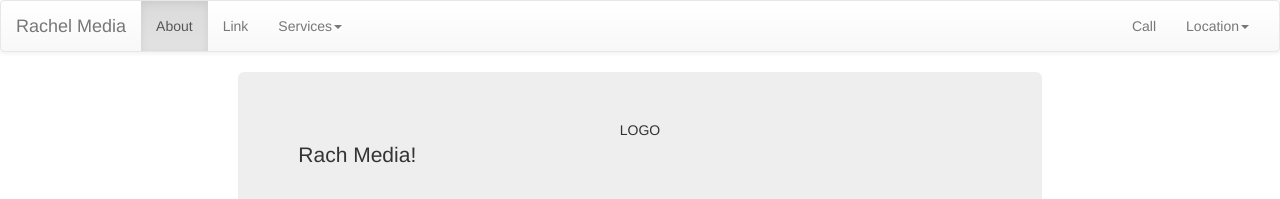
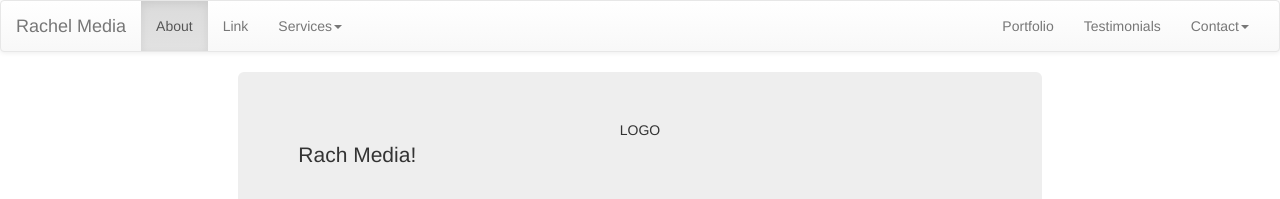
Before and after one commit to ryan258/rachel, a Jekyll site: the page built from index.html, in a window 1280 px wide. Shown: the top 199 px of the page. Built offline with Jekyll 4.4.1, drawn with Linux system fonts in a browser that asks for light colours; nearby versions of some CDN libraries; Markdown is read by kramdown in place of the engine named in the settings.

Commit message:
push nav changes

```diff
--- a/_includes/nav.html
+++ b/_includes/nav.html
@@ -31,15 +31,15 @@
         </li>
       </ul>
       <ul class="nav navbar-nav navbar-right">
-        <li><a href="#">Call</a></li>
+        <li><a href="#">Portfolio</a></li>
+        <li><a href="#">Testimonials</a></li>
         <li class="dropdown">
-          <a href="#" class="dropdown-toggle" data-toggle="dropdown" role="button" aria-expanded="false">Location<span class="caret"></span></a>
+          <a href="#" class="dropdown-toggle" data-toggle="dropdown" role="button" aria-expanded="false">Contact<span class="caret"></span></a>
           <ul class="dropdown-menu" role="menu">
-            <li><a href="#">Map</a></li>
-            <li><a href="#">Hours</a></li>
-            <li><a href="#">Something else here</a></li>
+            <li><a href="#">Call</a></li>
+            <li><a href="#">Email</a></li>
             <li class="divider"></li>
-            <li><a href="#">Separated link</a></li>
+            <li><a href="#">Social Links</a></li>
           </ul>
         </li>
       </ul>
```
